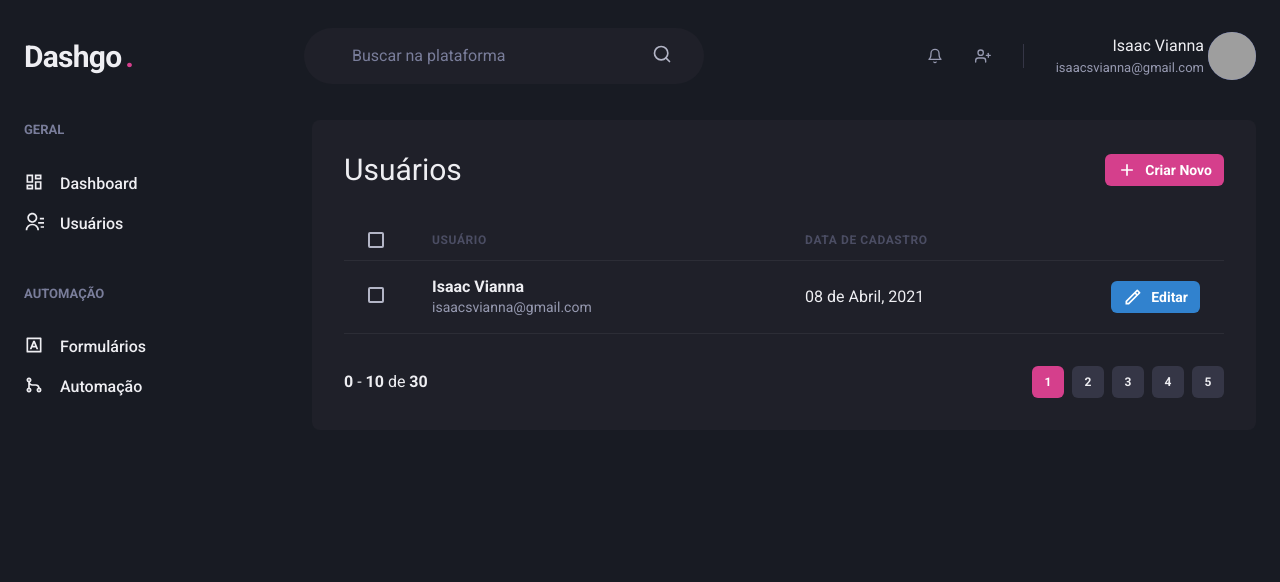
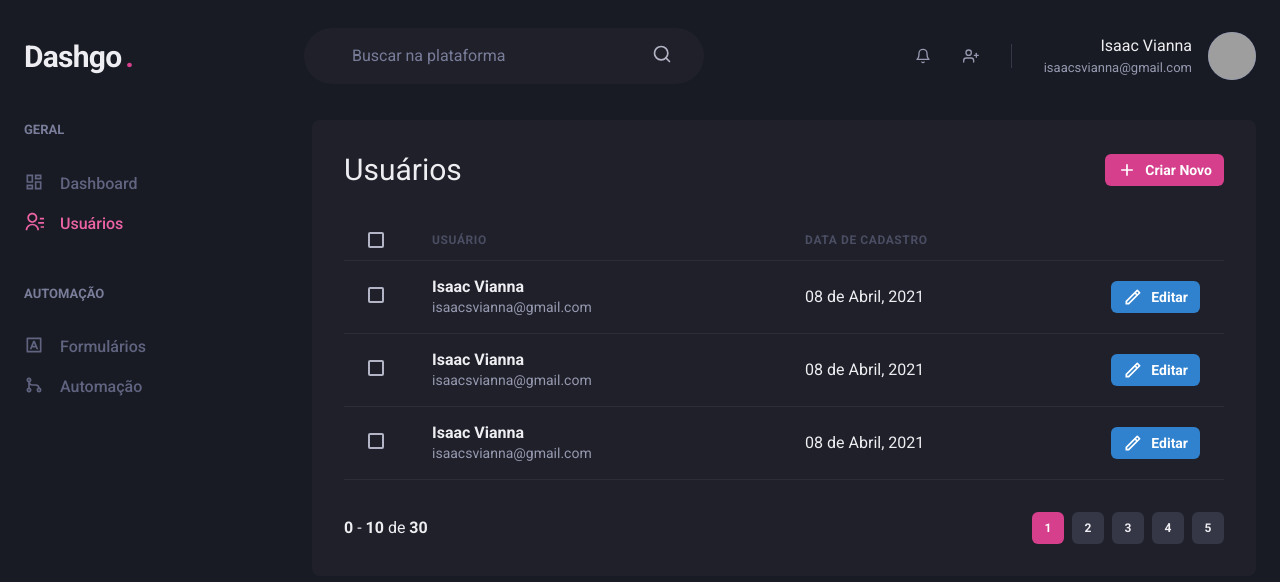
Before and after one commit to isaacviannadev/dashgo, a Next.js app: page /users in a window 1280 px wide. Shown: the top 582 px of the page. Built offline with nearby package versions, Linux system fonts and the light colour scheme; grey boxes are pictures that could not be loaded.

Commit message:
Routes and activeLink

```diff
--- /dev/null
+++ b/src/components/ActiveLink.tsx
@@ -0,0 +1,37 @@
+import { useRouter } from 'next/router';
+import Link, { LinkProps } from 'next/link';
+import { cloneElement, ReactElement } from 'react';
+
+interface ActiveLinkProps extends LinkProps {
+  children: ReactElement;
+  shouldMatchExactHref: boolean;
+}
+
+export function ActiveLink({
+  children,
+  shouldMatchExactHref = false,
+  ...rest
+}: ActiveLinkProps) {
+  const { asPath } = useRouter();
+
+  let isActive = false;
+
+  if (shouldMatchExactHref && (asPath === rest.href || asPath === rest.as)) {
+    isActive = true;
+  }
+
+  if (
+    !shouldMatchExactHref &&
+    (asPath.startsWith(String(rest.href)) || asPath.startsWith(String(rest.as)))
+  ) {
+    isActive = true;
+  }
+
+  return (
+    <Link {...rest}>
+      {cloneElement(children, {
+        color: isActive ? 'pink.400' : 'gray.500',
+      })}
+    </Link>
+  );
+}
--- a/src/components/Header/Profile.tsx
+++ b/src/components/Header/Profile.tsx
@@ -9,7 +9,7 @@
   return (
     <Flex align='center'>
       {showProfileData && (
-        <Box mr='1' textAlign='right'>
+        <Box mr='4' textAlign='right'>
           <Text>Isaac Vianna</Text>
           <Text color='gray.300' fontSize='small'>
             isaacsvianna@gmail.com
--- a/src/components/Pagination/index.tsx
+++ b/src/components/Pagination/index.tsx
@@ -1,10 +1,16 @@
-import { HStack, Box } from '@chakra-ui/react';
+import { Stack, HStack, Box } from '@chakra-ui/react';
 import React from 'react';
 import { PaginationItem } from './PaginationItem';
 
 export function Pagination() {
   return (
-    <HStack spacing='6' mt='8' justify='space-between' align='center'>
+    <Stack
+      direction={['column', 'row']}
+      spacing='6'
+      mt='8'
+      justify='space-between'
+      align='center'
+    >
       <Box>
         <strong>0</strong> - <strong>10</strong> de <strong>30</strong>
       </Box>
@@ -15,6 +21,6 @@
         <PaginationItem number={4} />
         <PaginationItem number={5} />
       </HStack>
-    </HStack>
+    </Stack>
   );
 }
--- a/src/components/Sidebar/NavLink.tsx
+++ b/src/components/Sidebar/NavLink.tsx
@@ -1,24 +1,33 @@
 import {
-  Link,
+  Link as ChakraLink,
   Icon,
   Text,
   LinkProps as ChakraLinkProps,
 } from '@chakra-ui/react';
 import React, { ElementType } from 'react';
 import { RiInputMethodLine } from 'react-icons/ri';
+import { ActiveLink } from '../ActiveLink';
 
 interface NavLinkProps extends ChakraLinkProps {
   icon: ElementType;
   children: string;
+  href: string;
 }
 
-export default function NavLink({ icon, children, ...rest }: NavLinkProps) {
+export default function NavLink({
+  icon,
+  children,
+  href,
+  ...rest
+}: NavLinkProps) {
   return (
-    <Link display='flex' align='center' {...rest}>
-      <Icon as={icon} fontSize='20' />
-      <Text ml='4' fontWeight='medium'>
-        {children}
-      </Text>
-    </Link>
+    <ActiveLink href={href} passHref>
+      <ChakraLink display='flex' align='center' {...rest}>
+        <Icon as={icon} fontSize='20' />
+        <Text ml='4' fontWeight='medium'>
+          {children}
+        </Text>
+      </ChakraLink>
+    </ActiveLink>
   );
 }
--- a/src/components/Sidebar/SidebarNav.tsx
+++ b/src/components/Sidebar/SidebarNav.tsx
@@ -13,12 +13,20 @@
   return (
     <Stack spacing='12' align='flex-start'>
       <NavSection title='GERAL'>
-        <NavLink icon={RiDashboardLine}>Dashboard</NavLink>
-        <NavLink icon={RiContactsLine}>Usuários</NavLink>
+        <NavLink icon={RiDashboardLine} href='/dashboard'>
+          Dashboard
+        </NavLink>
+        <NavLink icon={RiContactsLine} href='/users'>
+          Usuários
+        </NavLink>
       </NavSection>
       <NavSection title='AUTOMAÇÃO'>
-        <NavLink icon={RiInputMethodLine}>Formulários</NavLink>
-        <NavLink icon={RiGitMergeLine}>Automação</NavLink>
+        <NavLink icon={RiInputMethodLine} href='#'>
+          Formulários
+        </NavLink>
+        <NavLink icon={RiGitMergeLine} href='#'>
+          Automação
+        </NavLink>
       </NavSection>
     </Stack>
   );
--- a/src/pages/users/index.tsx
+++ b/src/pages/users/index.tsx
@@ -12,7 +12,9 @@
   Th,
   Thead,
   Tr,
+  useBreakpointValue,
 } from '@chakra-ui/react';
+import Link from 'next/link';
 import React from 'react';
 import { RiAddLine, RiPencilLine } from 'react-icons/ri';
 
@@ -21,6 +23,11 @@
 import { Sidebar } from '../../components/Sidebar';
 
 export default function UserList() {
+  const isWideVersion = useBreakpointValue({
+    base: false,
+    lg: true,
+  });
+
   return (
     <Box>
       <Header />
@@ -34,6 +41,7 @@
               Usuários
             </Heading>
 
+            <Link href='/users/create' passHref>
               <Button
                 as='a'
                 size='sm'
@@ -42,32 +50,33 @@
               >
                 Criar Novo
               </Button>
+            </Link>
           </Flex>
           <Table colorScheme='whiteAlpha'>
             <Thead>
               <Tr>
-                <Th px='6' color='gray.300' w='8'>
+                <Th px={['4', '4', '6']} color='gray.300' w='8'>
                   <Checkbox colorScheme='pink' />
                 </Th>
                 <Th>Usuário</Th>
-                <Th>Data de Cadastro</Th>
+                {isWideVersion && <Th>Data de Cadastro</Th>}
                 <Th w='8'></Th>
               </Tr>
             </Thead>
             <Tbody>
               <Tr>
-                <Td px='6'>
+                <Td px={['4', '4', '6']}>
                   <Checkbox colorScheme='pink' />
                 </Td>
                 <Td>
                   <Box>
                     <Text fontWeight='bold'>Isaac Vianna</Text>
-                    <Text fontSize='sm' color='gray.300'>
+                    <Text fontSize={['xs', 'sm']} color='gray.300'>
                       isaacsvianna@gmail.com
                     </Text>
                   </Box>
                 </Td>
-                <Td>08 de Abril, 2021</Td>
+                {isWideVersion && <Td>08 de Abril, 2021</Td>}
                 <Td>
                   <Button
                     as='a'
@@ -75,7 +84,55 @@
                     colorScheme='blue'
                     leftIcon={<Icon as={RiPencilLine} fontSize='20' />}
                   >
-                    Editar
+                    {isWideVersion && 'Editar'}
+                  </Button>
+                </Td>
+              </Tr>
+              <Tr>
+                <Td px={['4', '4', '6']}>
+                  <Checkbox colorScheme='pink' />
+                </Td>
+                <Td>
+                  <Box>
+                    <Text fontWeight='bold'>Isaac Vianna</Text>
+                    <Text fontSize={['xs', 'sm']} color='gray.300'>
+                      isaacsvianna@gmail.com
+                    </Text>
+                  </Box>
+                </Td>
+                {isWideVersion && <Td>08 de Abril, 2021</Td>}
+                <Td>
+                  <Button
+                    as='a'
+                    size='sm'
+                    colorScheme='blue'
+                    leftIcon={<Icon as={RiPencilLine} fontSize='20' />}
+                  >
+                    {isWideVersion && 'Editar'}
+                  </Button>
+                </Td>
+              </Tr>
+              <Tr>
+                <Td px={['4', '4', '6']}>
+                  <Checkbox colorScheme='pink' />
+                </Td>
+                <Td>
+                  <Box>
+                    <Text fontWeight='bold'>Isaac Vianna</Text>
+                    <Text fontSize={['xs', 'sm']} color='gray.300'>
+                      isaacsvianna@gmail.com
+                    </Text>
+                  </Box>
+                </Td>
+                {isWideVersion && <Td>08 de Abril, 2021</Td>}
+                <Td>
+                  <Button
+                    as='a'
+                    size='sm'
+                    colorScheme='blue'
+                    leftIcon={<Icon as={RiPencilLine} fontSize='20' />}
+                  >
+                    {isWideVersion && 'Editar'}
                   </Button>
                 </Td>
               </Tr>
```
Also changed, not shown: src/pages/dashboard.tsx (+9 -3 lines), src/pages/users/create.tsx (+10 -5 lines). Lines whose indentation alone changed are shown as unchanged.
